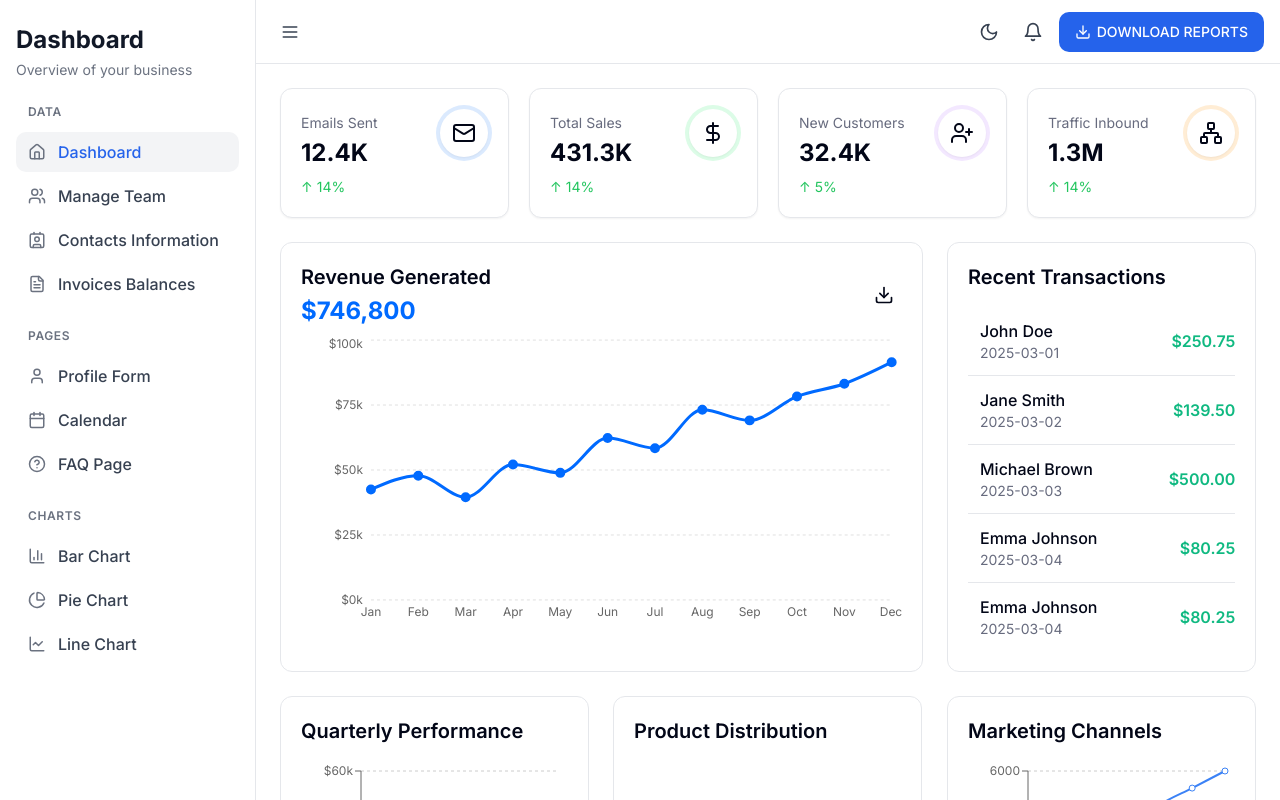
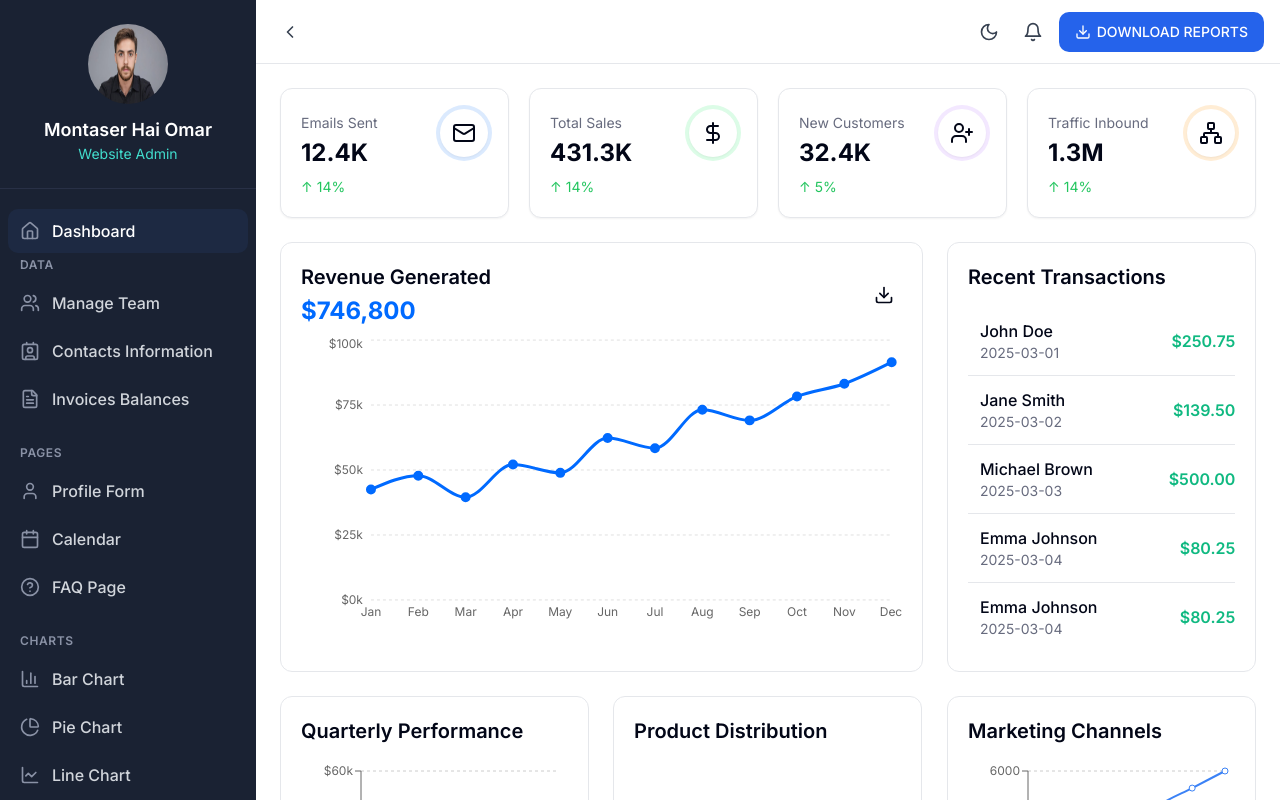
Before and after one commit to Montaser0/team-stratosphere, a React (Vite) app: page / in a window 1280 px wide. Shown: the top 800 px of the page. Built offline with nearby package versions, Linux system fonts and the light colour scheme.

Commit message:
Refactor: Implement sidebar with icon-only mode
Implement the sidebar with the requested features, including an icon-only mode.

```diff
--- a/src/components/layout/Layout.tsx
+++ b/src/components/layout/Layout.tsx
@@ -8,7 +8,7 @@ import { useEffect } from "react";
 import { useTheme } from "@/context/ThemeContext";
 
 const Layout = () => {
-  const { isOpen } = useSidebar();
+  const { isOpen, isCollapsed } = useSidebar();
   const { theme } = useTheme();
 
   // Force re-render on resize to ensure correct layout
@@ -31,10 +31,10 @@ const Layout = () => {
       <main
         className={cn(
           "transition-all duration-300 ease-in-out min-h-screen",
-          // Always apply the margin on desktop regardless of sidebar state
-          "lg:ml-64",
+          // Apply different margins based on sidebar state
+          isCollapsed ? "lg:ml-16" : "lg:ml-64",
           // Only move content when sidebar is open on mobile
-          isOpen && window.innerWidth < 1024 ? "ml-64" : "ml-0"
+          isOpen && window.innerWidth < 1024 ? (isCollapsed ? "ml-16" : "ml-64") : "ml-0"
         )}
       >
         <TopBar />
--- a/src/components/layout/Sidebar.tsx
+++ b/src/components/layout/Sidebar.tsx
@@ -2,11 +2,12 @@
 import { NavLink } from "react-router-dom";
 import { useSidebar } from "@/context/SidebarContext";
 import { cn } from "@/lib/utils";
+import { useTheme } from "@/context/ThemeContext";
+import { Avatar, AvatarFallback, AvatarImage } from "@/components/ui/avatar";
 import {
   BarChart3, Calendar, Contact, FileText,
-  Home, LineChart, PieChart, User, Users, HelpCircle, X
+  Home, LineChart, PieChart, User, Users, HelpCircle, ChevronRight
 } from "lucide-react";
-import { useTheme } from "@/context/ThemeContext";
 
 interface SidebarItemProps {
   to: string;
@@ -15,9 +16,7 @@ interface SidebarItemProps {
 }
 
 const SidebarItem = ({ to, icon, label }: SidebarItemProps) => {
-  const { close } = useSidebar();
-  const { theme } = useTheme();
-  const isDark = theme === "dark";
+  const { close, isCollapsed } = useSidebar();
 
   // Close sidebar on mobile when clicking a link
   const handleClick = () => {
@@ -32,31 +31,44 @@ const SidebarItem = ({ to, icon, label }: SidebarItemProps) => {
       onClick={handleClick}
       className={({ isActive }) =>
         cn(
-          "flex items-center gap-3 px-3 py-2 rounded-md transition-colors",
-          isDark
-            ? "hover:bg-sidebar-accent hover:text-sidebar-accent-foreground"
-            : "hover:bg-gray-100",
-          isActive
-            ? (isDark ? "bg-sidebar-accent text-white font-medium" : "bg-gray-100 text-blue-600 font-medium")
-            : (isDark ? "text-sidebar-foreground" : "text-gray-700")
+          "flex items-center gap-3 px-3 py-2.5 my-1 rounded-md transition-colors",
+          "text-gray-300 hover:bg-[#1d2942] hover:text-white",
+          isActive && "bg-[#1d2942] text-white"
         )
       }
     >
-      {icon}
-      <span className="font-medium">{label}</span>
+      <span className="text-[#8a92a6]">{icon}</span>
+      {!isCollapsed && <span className="font-medium whitespace-nowrap">{label}</span>}
     </NavLink>
   );
 };
 
+const SidebarSection = ({ title, children }: { title: string, children: React.ReactNode }) => {
+  const { isCollapsed } = useSidebar();
+
+  return (
+    <div className="mb-6">
+      {!isCollapsed && (
+        <p className="text-xs uppercase px-3 mb-2 font-semibold tracking-wider text-[#8a92a6]">
+          {title}
+        </p>
+      )}
+      <div className="space-y-1">
+        {children}
+      </div>
+    </div>
+  );
+};
+
 const Sidebar = () => {
-  const { isOpen, toggle } = useSidebar();
+  const { isOpen, toggle, isCollapsed, toggleCollapse } = useSidebar();
   const { theme } = useTheme();
   const isDark = theme === "dark";
 
   return (
     <>
       {/* Mobile overlay to close sidebar when clicking outside */}
-      {isOpen && (
+      {isOpen && window.innerWidth < 1024 && (
         <div
           className="lg:hidden fixed inset-0 bg-black bg-opacity-50 z-30"
           onClick={toggle}
@@ -67,78 +79,74 @@ const Sidebar = () => {
       {/* Sidebar */}
       <aside
         className={cn(
-          "fixed inset-y-0 left-0 z-40 w-64 transform transition-transform duration-300 ease-in-out",
+          "fixed inset-y-0 left-0 z-40 transform transition-all duration-300 ease-in-out",
+          isCollapsed ? "w-16" : "w-64",
           isOpen ? "translate-x-0" : "-translate-x-full",
-          // Important: Make sure lg:translate-x-0 is applied only on large screens AND when not toggled off
+          // Important: Make sure lg:translate-x-0 is applied only on large screens
           "lg:translate-x-0"
         )}
       >
-        <div className={cn(
-          "flex flex-col h-full overflow-y-auto no-scrollbar",
-          isDark ? "bg-[#1a2233]" : "bg-white border-r border-gray-200"
-        )}>
-          {/* Close button for mobile */}
-          <button
-            onClick={toggle}
-            className={cn(
-              "lg:hidden absolute top-4 right-4 p-2 rounded-md",
-              isDark ? "bg-[#283046] text-white" : "bg-gray-100 text-gray-700"
-            )}
-          >
-            <X size={20} />
-          </button>
-
-          {/* Dashboard heading */}
-          <div className="px-4 py-2 mt-4">
-            <h1 className={cn(
-              "text-2xl font-bold",
-              isDark ? "text-white" : "text-gray-900"
-            )}>Dashboard</h1>
-            <p className={cn(
-              "text-sm mt-1",
-              isDark ? "text-[#8a92a6]" : "text-gray-500"
-            )}>Overview of your business</p>
-          </div>
+        <div className="flex flex-col h-full overflow-y-auto no-scrollbar bg-[#1a2233]">
+          {/* User profile section - only shown when not collapsed */}
+          {!isCollapsed ? (
+            <div className="px-4 py-6 text-center border-b border-[#283046]">
+              <div className="mb-3 mx-auto">
+                <Avatar className="h-20 w-20 mx-auto">
+                  <AvatarImage src="/lovable-uploads/7ac82091-05ed-4107-9d1b-b215ff4ed940.png" alt="Montaser Hai Omar" />
+                  <AvatarFallback>MO</AvatarFallback>
+                </Avatar>
+              </div>
+              <h2 className="text-white text-lg font-semibold">Montaser Hai Omar</h2>
+              <p className="text-[#42DDCD] text-sm">Website Admin</p>
+            </div>
+          ) : (
+            <div className="p-3 flex justify-center border-b border-[#283046]">
+              <button
+                onClick={toggleCollapse}
+                className="p-2 rounded-md text-gray-300 hover:bg-[#283046]"
+              >
+                <ChevronRight className={cn("transition-transform", !isCollapsed && "rotate-180")} size={20} />
+              </button>
+            </div>
+          )}
 
           {/* Navigation */}
-          <nav className="flex-1 p-4 space-y-6">
-            <div className="mb-2">
-              <p className={cn(
-                "text-xs uppercase mb-3 px-3 font-semibold tracking-wider",
-                isDark ? "text-[#8a92a6]" : "text-gray-500"
-              )}>Data</p>
-              <div className="space-y-1">
-                <SidebarItem to="/" icon={<Home size={18} className={isDark ? "text-[#8a92a6]" : "text-gray-500"} />} label="Dashboard" />
-                <SidebarItem to="/team" icon={<Users size={18} className={isDark ? "text-[#8a92a6]" : "text-gray-500"} />} label="Manage Team" />
-                <SidebarItem to="/contacts" icon={<Contact size={18} className={isDark ? "text-[#8a92a6]" : "text-gray-500"} />} label="Contacts Information" />
-                <SidebarItem to="/invoices" icon={<FileText size={18} className={isDark ? "text-[#8a92a6]" : "text-gray-500"} />} label="Invoices Balances" />
-              </div>
+          <nav className={cn("flex-1 px-2 py-4", isCollapsed && "px-1")}>
+            {!isCollapsed && (
+              <SidebarItem to="/" icon={<Home size={20} />} label="Dashboard" />
+            )}
+
+            <SidebarSection title="Data">
+              <SidebarItem to="/team" icon={<Users size={20} />} label="Manage Team" />
+              <SidebarItem to="/contacts" icon={<Contact size={20} />} label="Contacts Information" />
+              <SidebarItem to="/invoices" icon={<FileText size={20} />} label="Invoices Balances" />
+            </SidebarSection>
+
+            <SidebarSection title="Pages">
+              <SidebarItem to="/profile" icon={<User size={20} />} label="Profile Form" />
+              <SidebarItem to="/calendar" icon={<Calendar size={20} />} label="Calendar" />
+              <SidebarItem to="/faq" icon={<HelpCircle size={20} />} label="FAQ Page" />
+            </SidebarSection>
+
+            <SidebarSection title="Charts">
+              <SidebarItem to="/bar-chart" icon={<BarChart3 size={20} />} label="Bar Chart" />
+              <SidebarItem to="/pie-chart" icon={<PieChart size={20} />} label="Pie Chart" />
+              <SidebarItem to="/line-chart" icon={<LineChart size={20} />} label="Line Chart" />
+            </SidebarSection>
+          </nav>
+
+          {/* Collapse button */}
+          {!isCollapsed && (
+            <div className="p-4 border-t border-[#283046]">
+              <button
+                onClick={toggleCollapse}
+                className="flex items-center gap-2 w-full px-3 py-2 rounded-md text-gray-300 hover:bg-[#1d2942] hover:text-white transition-colors"
+              >
+                <ChevronRight className="rotate-180" size={20} />
+                <span>Collapse Sidebar</span>
+              </button>
             </div>
-
-            <div className="mb-2">
-              <p className={cn(
-                "text-xs uppercase mb-3 px-3 font-semibold tracking-wider",
-                isDark ? "text-[#8a92a6]" : "text-gray-500"
-              )}>Pages</p>
-              <div className="space-y-1">
-                <SidebarItem to="/profile" icon={<User size={18} className={isDark ? "text-[#8a92a6]" : "text-gray-500"} />} label="Profile Form" />
-                <SidebarItem to="/calendar" icon={<Calendar size={18} className={isDark ? "text-[#8a92a6]" : "text-gray-500"} />} label="Calendar" />
-                <SidebarItem to="/faq" icon={<HelpCircle size={18} className={isDark ? "text-[#8a92a6]" : "text-gray-500"} />} label="FAQ Page" />
-              </div>
-            </div>
-
-            <div>
-              <p className={cn(
-                "text-xs uppercase mb-3 px-3 font-semibold tracking-wider",
-                isDark ? "text-[#8a92a6]" : "text-gray-500"
-              )}>Charts</p>
-              <div className="space-y-1">
-                <SidebarItem to="/bar-chart" icon={<BarChart3 size={18} className={isDark ? "text-[#8a92a6]" : "text-gray-500"} />} label="Bar Chart" />
-                <SidebarItem to="/pie-chart" icon={<PieChart size={18} className={isDark ? "text-[#8a92a6]" : "text-gray-500"} />} label="Pie Chart" />
-                <SidebarItem to="/line-chart" icon={<LineChart size={18} className={isDark ? "text-[#8a92a6]" : "text-gray-500"} />} label="Line Chart" />
-              </div>
-            </div>
-          </nav>
+          )}
         </div>
       </aside>
     </>
--- a/src/components/layout/TopBar.tsx
+++ b/src/components/layout/TopBar.tsx
@@ -1,13 +1,13 @@
 
 import { useTheme } from "@/context/ThemeContext";
 import { useSidebar } from "@/context/SidebarContext";
-import { Bell, Download, Menu, Moon, Sun } from "lucide-react";
+import { Bell, Download, Menu, Moon, Sun, ChevronRight } from "lucide-react";
 import { Button } from "@/components/ui/button";
 import { cn } from "@/lib/utils";
 
 const TopBar = () => {
   const { theme, toggleTheme } = useTheme();
-  const { isOpen, toggle } = useSidebar();
+  const { isOpen, toggle, isCollapsed, toggleCollapse } = useSidebar();
 
   const isDark = theme === "dark";
 
@@ -17,15 +17,28 @@ const TopBar = () => {
       isDark ? "bg-[#1a2233]" : "bg-white border-gray-200"
     )}>
       <div className="flex items-center gap-4">
+        {/* Show hamburger menu on mobile */}
         <button
           onClick={toggle}
           className={cn(
-            "p-2 rounded-md transition-colors lg:flex",
+            "p-2 rounded-md transition-colors lg:hidden",
             isDark ? "hover:bg-[#283046] text-white" : "hover:bg-gray-100 text-gray-700"
           )}
           aria-label={isOpen ? "Close sidebar" : "Open sidebar"}
         >
           <Menu size={20} />
+        </button>
+
+        {/* Show collapse toggle on desktop */}
+        <button
+          onClick={toggleCollapse}
+          className={cn(
+            "p-2 rounded-md transition-colors hidden lg:flex",
+            isDark ? "hover:bg-[#283046] text-white" : "hover:bg-gray-100 text-gray-700"
+          )}
+          aria-label={isCollapsed ? "Expand sidebar" : "Collapse sidebar"}
+        >
+          <ChevronRight className={cn("transition-transform", !isCollapsed && "rotate-180")} size={20} />
         </button>
       </div>
 
--- a/src/context/SidebarContext.tsx
+++ b/src/context/SidebarContext.tsx
@@ -3,22 +3,27 @@ import { createContext, useContext, useState, useEffect } from "react";
 
 interface SidebarContextProps {
   isOpen: boolean;
+  isCollapsed: boolean;
   toggle: () => void;
+  toggleCollapse: () => void;
   close: () => void;
 }
 
 const SidebarContext = createContext<SidebarContextProps | undefined>(undefined);
 
 export function SidebarProvider({ children }: { children: React.ReactNode }) {
-  const [isOpen, setIsOpen] = useState(false); // Changed to start closed by default
+  const [isOpen, setIsOpen] = useState(false);
+  const [isCollapsed, setIsCollapsed] = useState(false);
 
   // Set initial state based on screen size
   useEffect(() => {
     const handleResize = () => {
       if (window.innerWidth < 1024) {
         setIsOpen(false);
+        setIsCollapsed(false);
       } else {
-        setIsOpen(true); // Default open on desktop
+        setIsOpen(true);
+        setIsCollapsed(false);
       }
     };
 
@@ -36,10 +41,14 @@ export function SidebarProvider({ children }: { children: React.ReactNode }) {
     setIsOpen((prev) => !prev);
   };
 
+  const toggleCollapse = () => {
+    setIsCollapsed((prev) => !prev);
+  };
+
   const close = () => setIsOpen(false);
 
   return (
-    <SidebarContext.Provider value={{ isOpen, toggle, close }}>
+    <SidebarContext.Provider value={{ isOpen, isCollapsed, toggle, toggleCollapse, close }}>
       {children}
     </SidebarContext.Provider>
   );
```
Also changed, not shown: public/lovable-uploads/7ac82091-05ed-4107-9d1b-b215ff4ed940.png (added).
